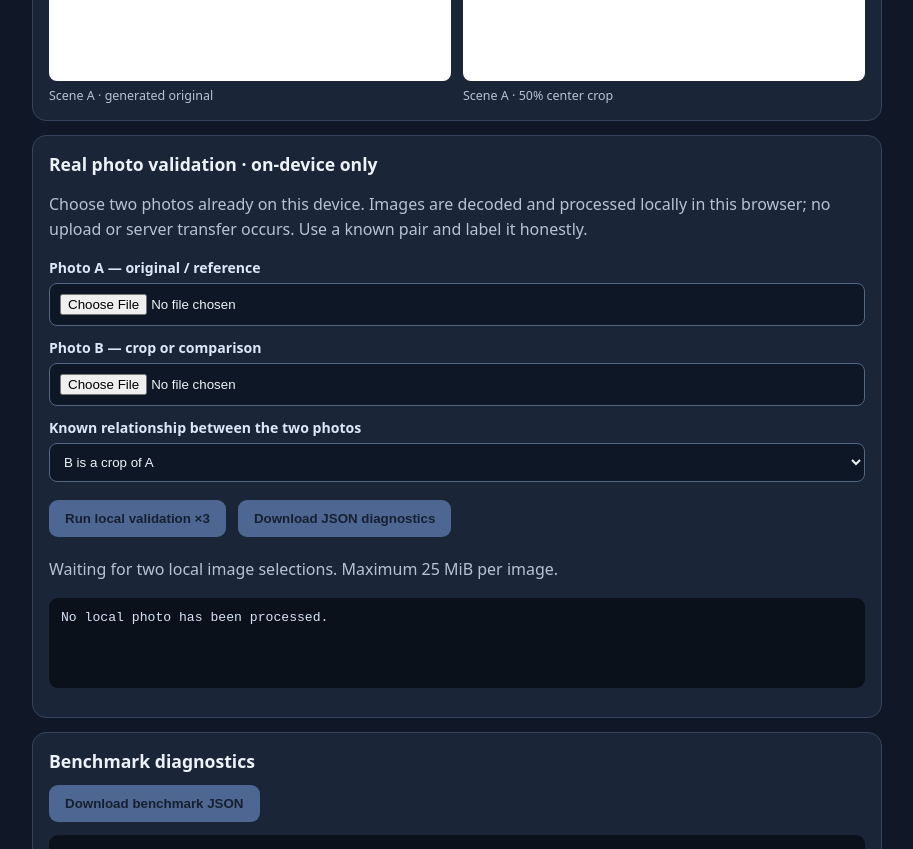
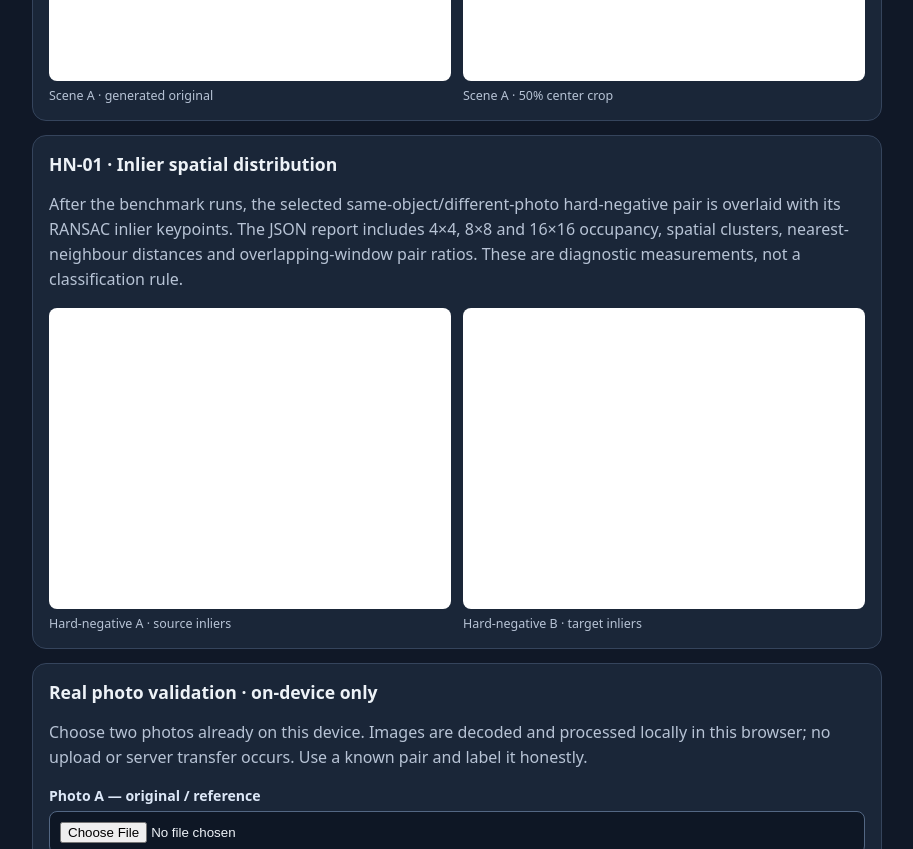
Before and after one commit to Sharmabasu098/Mobile-Freedom, a website: page poc/opencvjs-probe/index.html in a window 1280 px wide. Shown: the part 740-1589 px from the top of the page, without its empty margins (183-1096 px from the left). Drawn offline with Linux system fonts and the light colour scheme.

Commit message:
Add HN-01 spatial inlier visualization panel

```diff
--- a/poc/opencvjs-probe/index.html
+++ b/poc/opencvjs-probe/index.html
@@ -30,6 +30,14 @@
         <figure><canvas id="imageB" width="320" height="240"></canvas><figcaption>Scene A · 50% center crop</figcaption></figure>
       </div>
     </section>
+    <section class="card" id="hn01-spatial-diagnostics">
+      <h2>HN-01 · Inlier spatial distribution</h2>
+      <p class="muted">After the benchmark runs, the selected same-object/different-photo hard-negative pair is overlaid with its RANSAC inlier keypoints. The JSON report includes 4×4, 8×8 and 16×16 occupancy, spatial clusters, nearest-neighbour distances and overlapping-window pair ratios. These are diagnostic measurements, not a classification rule.</p>
+      <div class="previews">
+        <figure><canvas id="hnMapA" width="640" height="480"></canvas><figcaption>Hard-negative A · source inliers</figcaption></figure>
+        <figure><canvas id="hnMapB" width="640" height="480"></canvas><figcaption>Hard-negative B · target inliers</figcaption></figure>
+      </div>
+    </section>
     <section class="card" id="local-photo-validation">
       <h2>Real photo validation · on-device only</h2>
       <p class="muted">Choose two photos already on this device. Images are decoded and processed locally in this browser; no upload or server transfer occurs. Use a known pair and label it honestly.</p>
```
